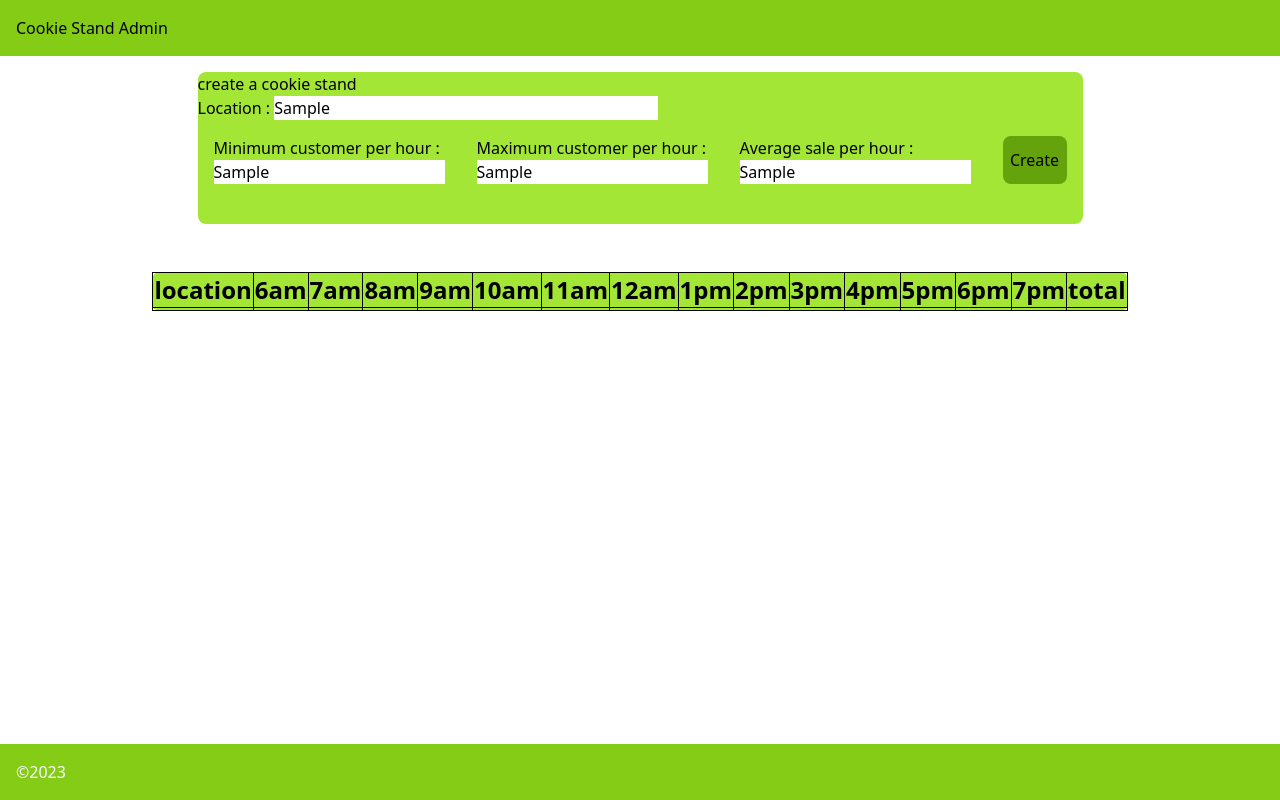
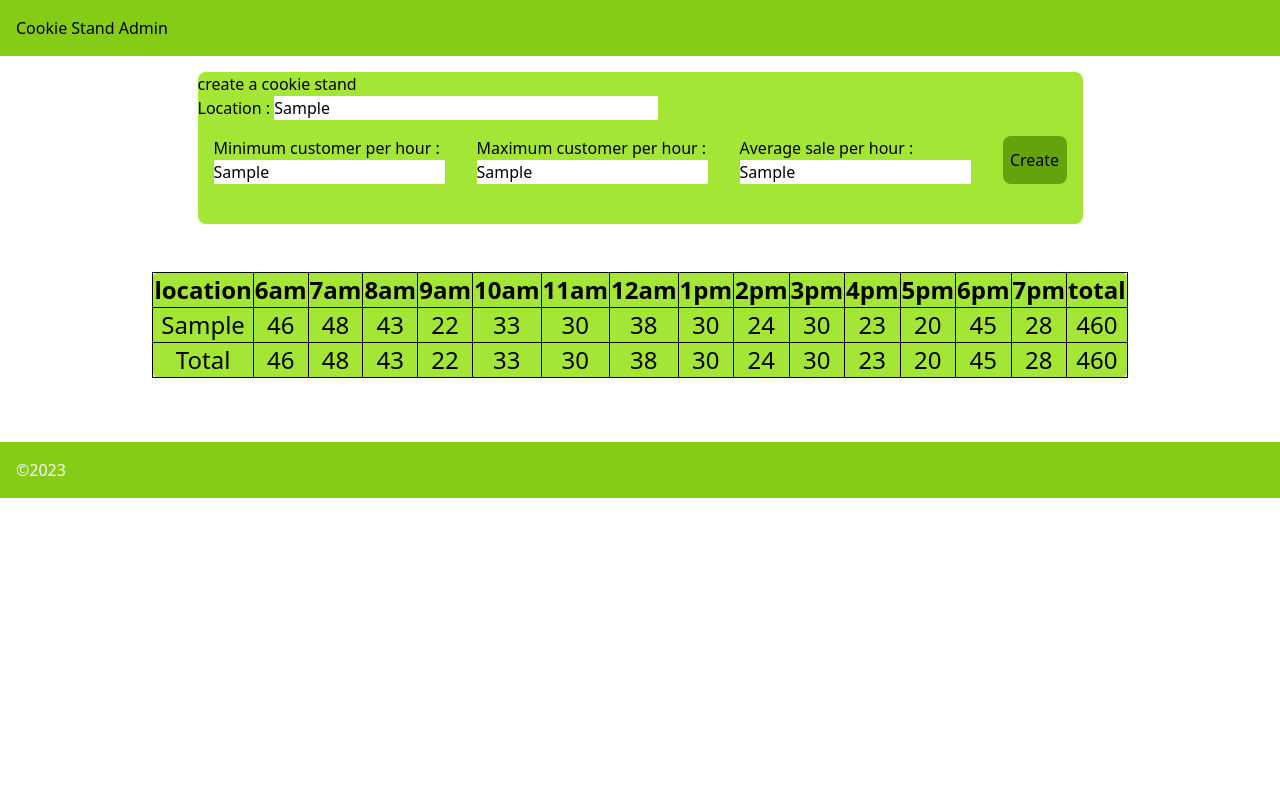
Before and after one commit to AbdelrahmanElatrash/cookie-stand-admin, a Next.js app: page / in a window 1280 px wide. Both pictures are taken after typing "Sample", "Sample", "Sample", "Sample" into the empty fields and a click on the button "Create". Built offline with nearby package versions, Linux system fonts and the light colour scheme.

Commit message:
add table data

```diff
--- a/pages/component/CookieTable.js
+++ b/pages/component/CookieTable.js
@@ -1,18 +1,35 @@
+import {calculateSum} from '../logic/sumTable'
+import { useEffect , useState } from 'react';
 
 const CookieTable= ({cookieData})=>{
 
+    const [totalResult, setTotalResult]=useState([])
+
+    useEffect(() => {
+        if(cookieData.length >0){
+            let result=calculateSum("data");
+
+            setTotalResult(result)
+        }
+
+      },[cookieData]);
+
+
     if (cookieData.length == 0){
         return (
+            <>
             <h2>No Cookie Stands Available</h2>
+            </>
         )
 
     }else {
         return (
             <>
-            <table className="w-1/2 mx-auto my-8 text-2xl text-center bg-lime-400 rounded-lg">
+            <table className="w-1/2 mx-auto my-8 text-2xl text-center bg-lime-400 rounded-lg ">
                     <thead>
                         <tr>
                             <th className="border border-black">location</th>
+
                             <th className="border border-black">6am</th>
                             <th className="border border-black">7am</th>
                             <th className="border border-black">8am</th>
@@ -31,40 +48,39 @@ const CookieTable= ({cookieData})=>{
 
                         </tr>
                     </thead>
-                    <tbody>
-                        {cookieData.map(item => (
+                    <tbody  id="data" className="">
+                        {cookieData.map(item =>(
                             <tr key={item.id} >
                                 <td className="border border-black">{item.location}</td>
-                                <td className="border border-black"></td>
-                                <td className="border border-black"></td>
-                                <td className="border border-black"></td>
-                                <td className="border border-black"></td>
-                                <td className="border border-black"></td>
-                                <td className="border border-black"></td>
-                                <td className="border border-black"></td>
-                                <td className="border border-black"></td>
-                                <td className="border border-black"></td>
-                                <td className="border border-black"></td>
-                                <td className="border border-black"></td>
-                                <td className="border border-black"></td>
-                                <td className="border border-black"></td>
-                                <td className="border border-black"></td>
-                                <td className="border border-black"></td>
+
+                                {item.averageSaleHour.map((element,index)=>(
+                                     <td key={index} className="border border-black">{element}</td>))}
+
+                                <td className="border border-black">{item.averageSaleHour.reduce((acc, curr) => acc + curr, 0)}</td>
+
 
                             </tr>
+
                         ))
 
                         }
                     </tbody>
                     <tfoot>
                         <tr>
+                           <td className="border border-black">Total</td>
+                           {totalResult.map((item,index)=>(
+                             <td key={index} className="border border-black">{item}</td>
+                           ))}
 
                         </tr>
                     </tfoot>
                 </table>
+
             </>
+
         )
     }
+
 };
 
 export default CookieTable
--- a/pages/component/Footer.js
+++ b/pages/component/Footer.js
@@ -2,7 +2,7 @@
 
 const Footer=()=>{
     return (
-    <footer className="absolute bottom-0 w-full p-4  mt-8 bg-lime-500 text-gray-50  ">
+    <footer className="static bottom-0 w-full p-4  mt-8 bg-lime-500 text-gray-50  ">
         &copy;2023
     </footer>
     )
--- a/pages/component/Form.js
+++ b/pages/component/Form.js
@@ -1,25 +1,24 @@
-
-import { useState } from "react";
-
-
+import {arrNumber} from '../logic/random'
 
 
 function Form({addCookieData,g_id}) {
 
-    const [formData, setFormData]=useState({})
+
+    function handelFormData(event){
+        event.preventDefault()
+        const arrNumbers= arrNumber()
+        let obj={id:g_id ,
+                    location:event.target.location.value,
+                    minimum:event.target.minimum.value,
+                    maximum:event.target.maximum.value,
+                    average:event.target.average.value,
+                    averageSaleHour:arrNumbers
+                }
 
 
 
-    function handelFormData(event){
-        setFormData({id:g_id ,
-                    location:event.target.location.value,
-                    minimum:event.target.minimum.value,
-                    maximum:event.target.maximum.value,
-                    average:event.target.average.value})
+        addCookieData(obj)
 
-
-        event.preventDefault()
-        addCookieData(formData)
 
     }
 
--- a/pages/index.js
+++ b/pages/index.js
@@ -25,7 +25,7 @@ export default function Home(){
 
     <Header />
 
-    <main className= "grid  place-items-center h-56" >
+    <main className= "grid overflow-y-auto place-items-center h-3/4" >
           <Form addCookieData={addCookieData} g_id={cookieData.length}/>
 
           <CookieTable cookieData={cookieData} />
--- /dev/null
+++ b/pages/logic/random.js
@@ -0,0 +1,22 @@
+function getRandomNumber() {
+    // Generate a random number between 0 and 1
+    const random = Math.random();
+
+    // Scale and shift the random number to get a value between 20 and 50
+    const randomNumber = 20 + random * 30;
+
+    // Return the result
+    return Math.floor(randomNumber);
+  }
+
+
+// chat gpt
+
+export function arrNumber(){
+    const arr=[]
+    for(let i=0; i<14;i++){
+        let number=getRandomNumber();
+        arr.push(number);
+    }
+    return arr
+}
--- /dev/null
+++ b/pages/logic/sumTable.js
@@ -0,0 +1,28 @@
+export function calculateSum(id) {
+
+    const table = document.getElementById(id);
+
+    const numRows = table.rows.length;
+    const numCols = table.rows[0].cells.length;   //    chat gpt
+
+
+    let sumArray =[];
+
+    for(let col=0; col<numCols; col++){
+        let total=0;
+        for (let row=0; row< numRows ; row ++){
+          const cell = table.rows[row].cells[col]
+
+          const cellValue = parseInt(cell.textContent);
+
+          total +=cellValue
+          console.log(total)
+        }
+        sumArray[col]=total
+    }
+
+    sumArray.shift()
+    console.log(sumArray)
+    return sumArray;
+
+  }
```
